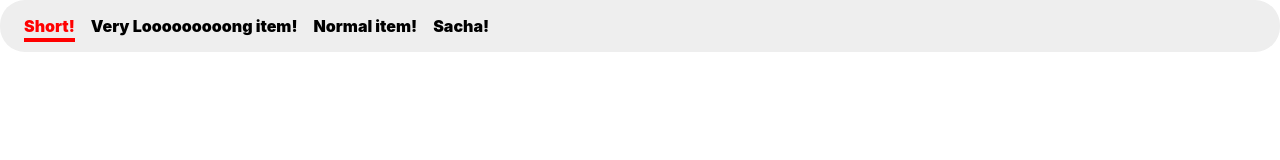
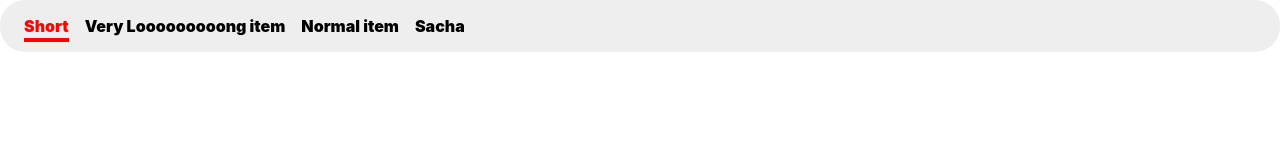
Before and after one commit to AlexsandrKotobus/framermotion, a React (Create React App) app: page / in a window 1280 px wide. Shown: the top 160 px of the page. Built offline with nearby package versions, Linux system fonts and the light colour scheme.

Commit message:
menu+red line

```diff
--- a/src/components/Menu.jsx
+++ b/src/components/Menu.jsx
@@ -20,7 +20,7 @@ function Menu(){
             menuData.map((item, index) => (
                 <MenuItem
                     key={item}
-                    item={item + '!'}
+                    item={item}
                     // статус - выделен или нет
                     isSelected={activeIndex === index}
                     // обработчик
```
